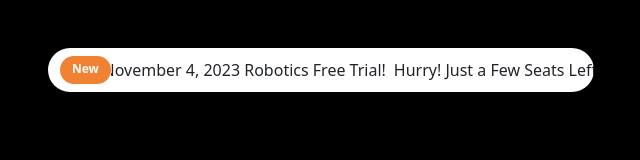
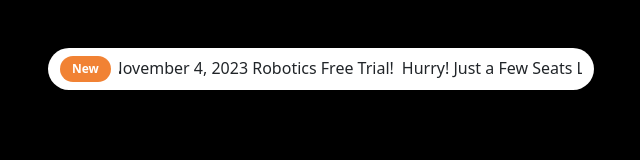
Before and after one commit to haquedot/marquee, a plain HTML site: page index.html in a window 1280 px wide. Shown: the whole page, without its empty margins (34-674 px from the left). Drawn offline with nearby package versions, Linux system fonts and the light colour scheme.

Commit message:
padding x to content

```diff
--- a/index.html
+++ b/index.html
@@ -18,7 +18,7 @@
         <div class="row">
             <div class="col-lg-6 pt-5">
                 <div id="marqueeContainer" class="d-flex rounded-pill">
-                    <span class="rounded-pill new-badge">New</span>
+                    <span class="rounded-pill new-badge me-2">New</span>
                     <div class="marquee">
                         <span>Hurry! Just a Few Seats Left for Our November 4, 2023 Robotics Free Trial! </span>
                         <span>Hurry! Just a Few Seats Left for Our November 4, 2023 Robotics Free Trial! </span>
--- a/style.css
+++ b/style.css
@@ -1,7 +1,6 @@
 #marqueeContainer {
     background: #ffffff;
     padding: 8px 12px;
-    padding-right: 0px;
     max-width: 560.945px;
 }
 
@@ -19,8 +18,6 @@
     overflow: hidden;
     white-space: nowrap;
     width: 100%;
-    padding: 2px 0px;
-
 }
 
 .marquee>span {
```
